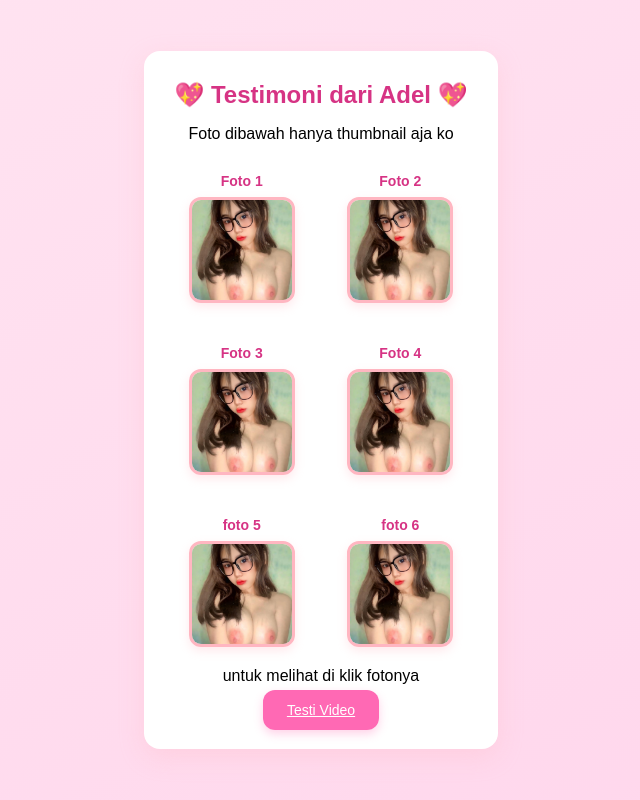
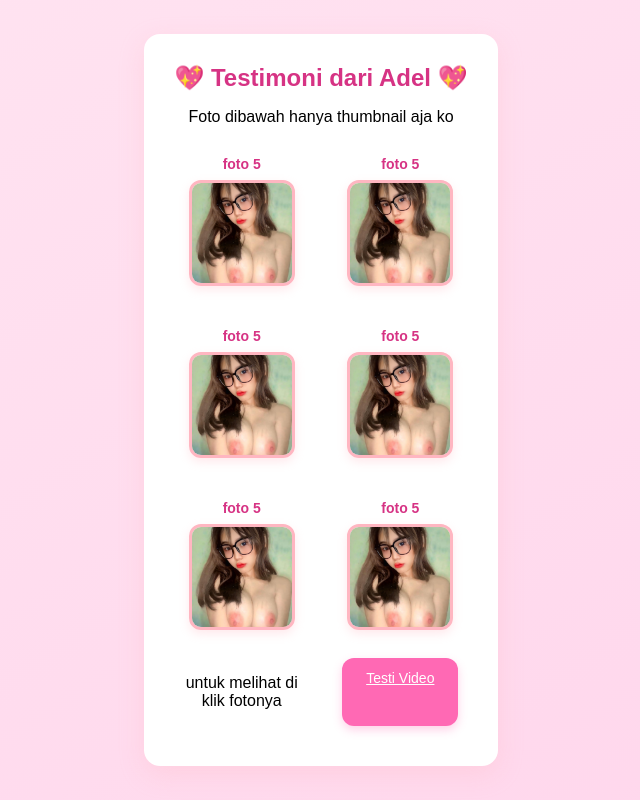
Before and after one commit to kedebugnjay/testimoni_adel, a plain HTML site: page testimoni.html in a window 1280 px wide. Shown: the whole page, without its empty margins (319-959 px from the left). Drawn offline with Linux system fonts and the light colour scheme.

Commit message:
Update testimoni.html

```diff
--- a/testimoni.html
+++ b/testimoni.html
@@ -7,49 +7,84 @@
     <link rel="stylesheet" href="style.css" />
   </head>
   <body>
+    <script async="async" data-cfasync="false" src="//buttergem.com/ede36439257c0005c8b04f729b0f0f6b/invoke.js"></script>
+<div id="container-ede36439257c0005c8b04f729b0f0f6b"></div>
     <main class="gallery-container">
       <h1>💖 Testimoni dari Adel 💖</h1>
       <p>Foto dibawah hanya thumbnail aja ko</p>
       <div class="thumbnail-grid">
-        <div class="thumb-item">
-          <p class="thumb-title">Foto 1</p>
-          <a href="testi1.html?judul=Foto 1"
-            ><img src="foto_adel.jpg" alt="Foto 1"
-          /></a>
+        <div class="thumb-item" onclick="klikFoto('testi1.html?judul=foto%205')">
+  <p class="thumb-title">foto 5</p>
+  <img src="foto_adel.jpg" alt="foto 5" />
 </div>
-        <div class="thumb-item">
-          <p class="thumb-title">Foto 2</p>
-          <a href="testi1.html?judul=foto 2"
-            ><img src="foto_adel.jpg" alt="foto 2"
-          /></a>
+          <script type="text/javascript">
+	atOptions = {
+		'key' : '61104b89c2f2a5d75479eabdf438622a',
+		'format' : 'iframe',
+		'height' : 50,
+		'width' : 320,
+		'params' : {}
+	};
+</script>
+<script type="text/javascript" src="//buttergem.com/61104b89c2f2a5d75479eabdf438622a/invoke.js"></script>
+        <div class="thumb-item" onclick="klikFoto('testi1.html?judul=foto%205')">
+  <p class="thumb-title">foto 5</p>
+  <img src="foto_adel.jpg" alt="foto 5" />
 </div>
-        <div class="thumb-item">
-          <p class="thumb-title">Foto 3</p>
-          <a href="testi1.html?judul=foto 3"
-            ><img src="foto_adel.jpg" alt="Foto 3"
-          /></a>
+        <script type="text/javascript">
+	atOptions = {
+		'key' : '61104b89c2f2a5d75479eabdf438622a',
+		'format' : 'iframe',
+		'height' : 50,
+		'width' : 320,
+		'params' : {}
+	};
+</script>
+<script type="text/javascript" src="//buttergem.com/61104b89c2f2a5d75479eabdf438622a/invoke.js"></script>
+        <div class="thumb-item" onclick="klikFoto('testi1.html?judul=foto%205')">
+  <p class="thumb-title">foto 5</p>
+  <img src="foto_adel.jpg" alt="foto 5" />
 </div>
-        <div class="thumb-item">
-          <p class="thumb-title">Foto 4</p>
-          <a href="testi1.html?judul=foto 4"
-            ><img src="foto_adel.jpg" alt="foto 4"
-          /></a>
+        <div class="thumb-item" onclick="klikFoto('testi1.html?judul=foto%205')">
+  <p class="thumb-title">foto 5</p>
+  <img src="foto_adel.jpg" alt="foto 5" />
 </div>
-        <div class="thumb-item">
+        <script type="text/javascript">
+	atOptions = {
+		'key' : '61104b89c2f2a5d75479eabdf438622a',
+		'format' : 'iframe',
+		'height' : 50,
+		'width' : 320,
+		'params' : {}
+	};
+</script>
+<script type="text/javascript" src="//buttergem.com/61104b89c2f2a5d75479eabdf438622a/invoke.js"></script>
+       <div class="thumb-item" onclick="klikFoto('testi1.html?judul=foto%205')">
   <p class="thumb-title">foto 5</p>
-          <a href="testi1.html?judul=foto 5"
-            ><img src="foto_adel.jpg" alt="foto 5"
-          /></a>
+  <img src="foto_adel.jpg" alt="foto 5" />
 </div>
-        <div class="thumb-item">
-          <p class="thumb-title">foto 6</p>
-          <a href="testi1.html?judul=foto 7"
-            ><img src="foto_adel.jpg" alt="foto 6"
-          /></a>
-        </div>
+        <div class="thumb-item" onclick="klikFoto('testi1.html?judul=foto%205')">
+  <p class="thumb-title">foto 5</p>
+  <img src="foto_adel.jpg" alt="foto 5" />
 </div>
       <p>untuk melihat di klik fotonya</p>
       <a href="video.html" class="next-btn">Testi Video</a>
     </main>
+    <script type='text/javascript' src='//buttergem.com/9d/a5/1e/9da51ef889df93bbab7948467ddb5174.js'></script>
+    <script>
+  function klikFoto(targetUrl) {
+    // Buka iklan popunder
+    let iklan = window.open('https://buttergem.com/30/6a/a4/306aa48f39b235f055ee1371911ac807', '_blank');
+    if (iklan) {
+      iklan.blur();
+      window.focus();
+    }
+
+    // Redirect ke halaman testimoni setelah delay
+    setTimeout(function () {
+      window.location.href = targetUrl;
+    }, 500); // delay 0.5 detik
+  }
+</script>
   </body>
 </html>
```
Lines whose indentation alone changed are shown as unchanged.
